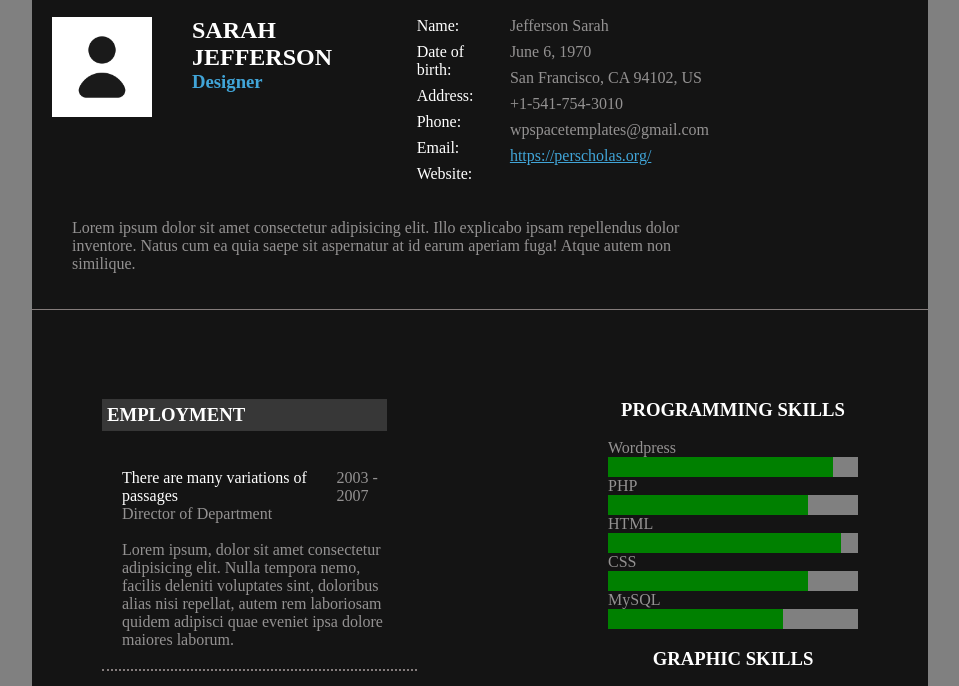
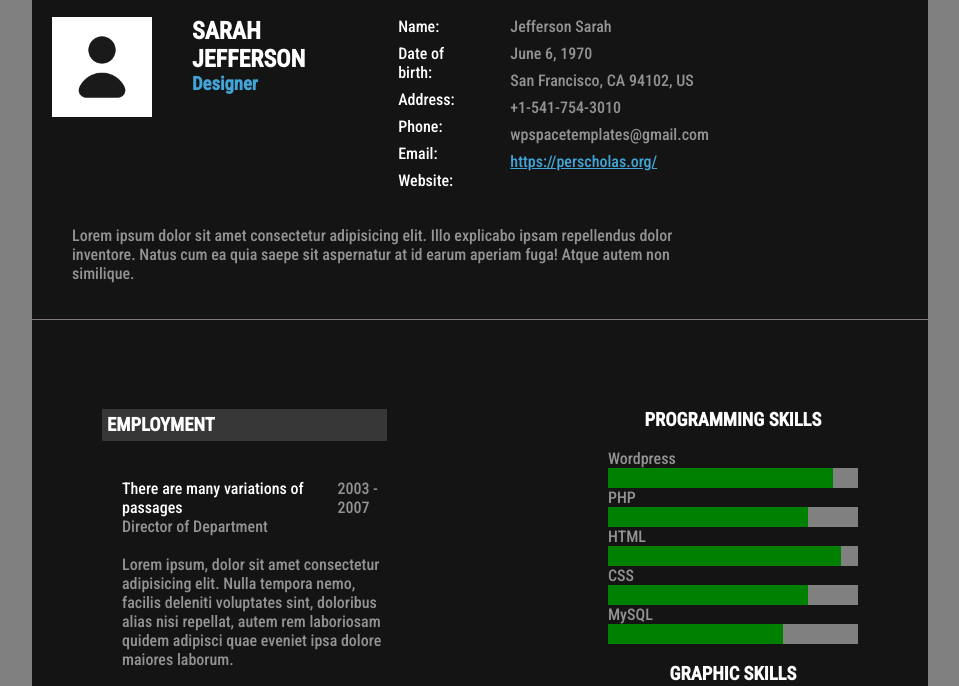
Before and after one commit to dean-ferreira/online-resume, a plain HTML site: page index.html in a window 1280 px wide. Shown: the part 55-741 px from the top of the page, without its empty margins (160-1119 px from the left). Drawn offline with Linux system fonts and the light colour scheme.

Commit message:
Add Roboto Condensed font

```diff
--- a/style.css
+++ b/style.css
@@ -1,4 +1,7 @@
+@import url("https://fonts.googleapis.com/css2?family=Roboto+Condensed:wght@500&display=swap");
+
 body {
+    font-family: "Roboto Condensed", sans-serif;
     background-color: gray;
 }
 
```
